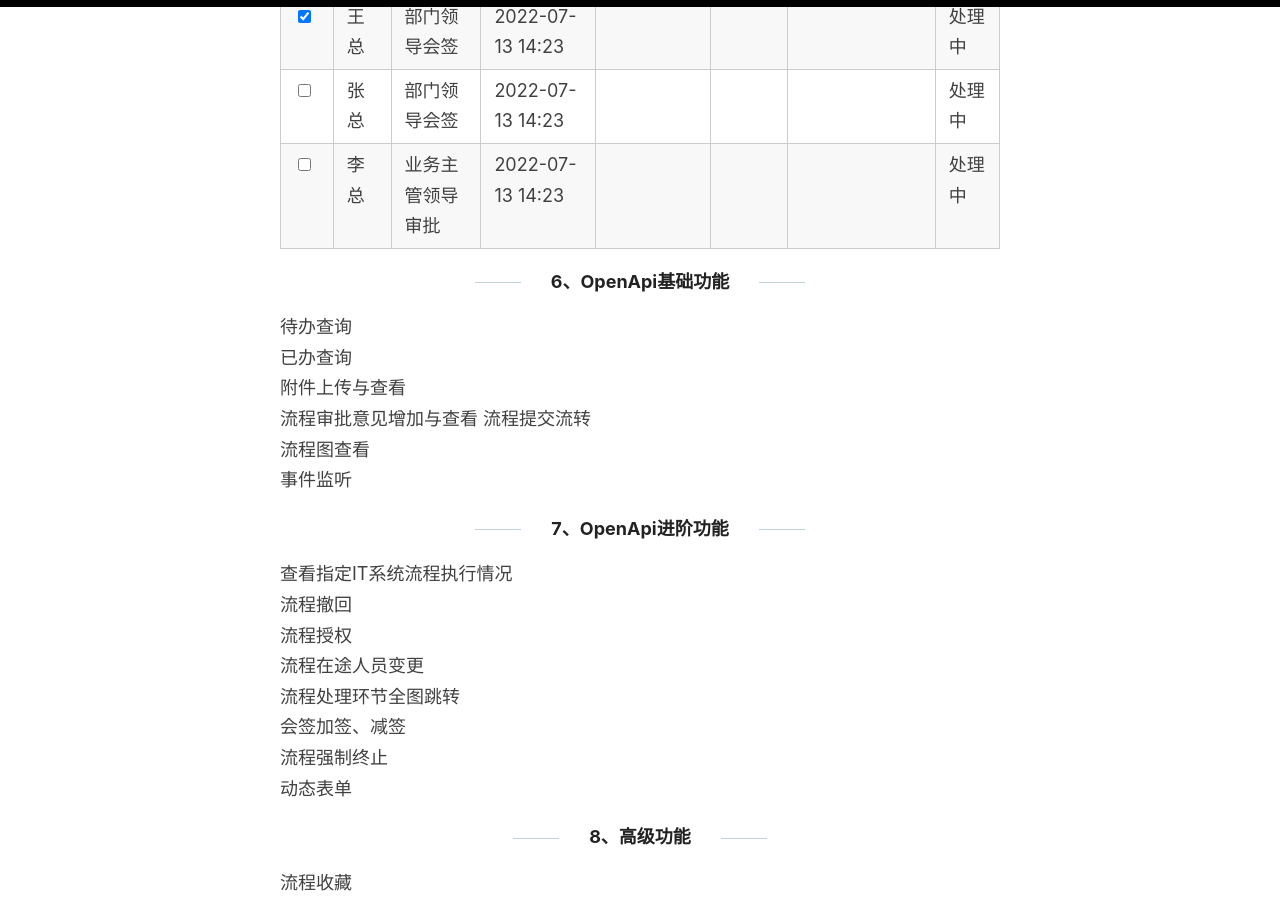
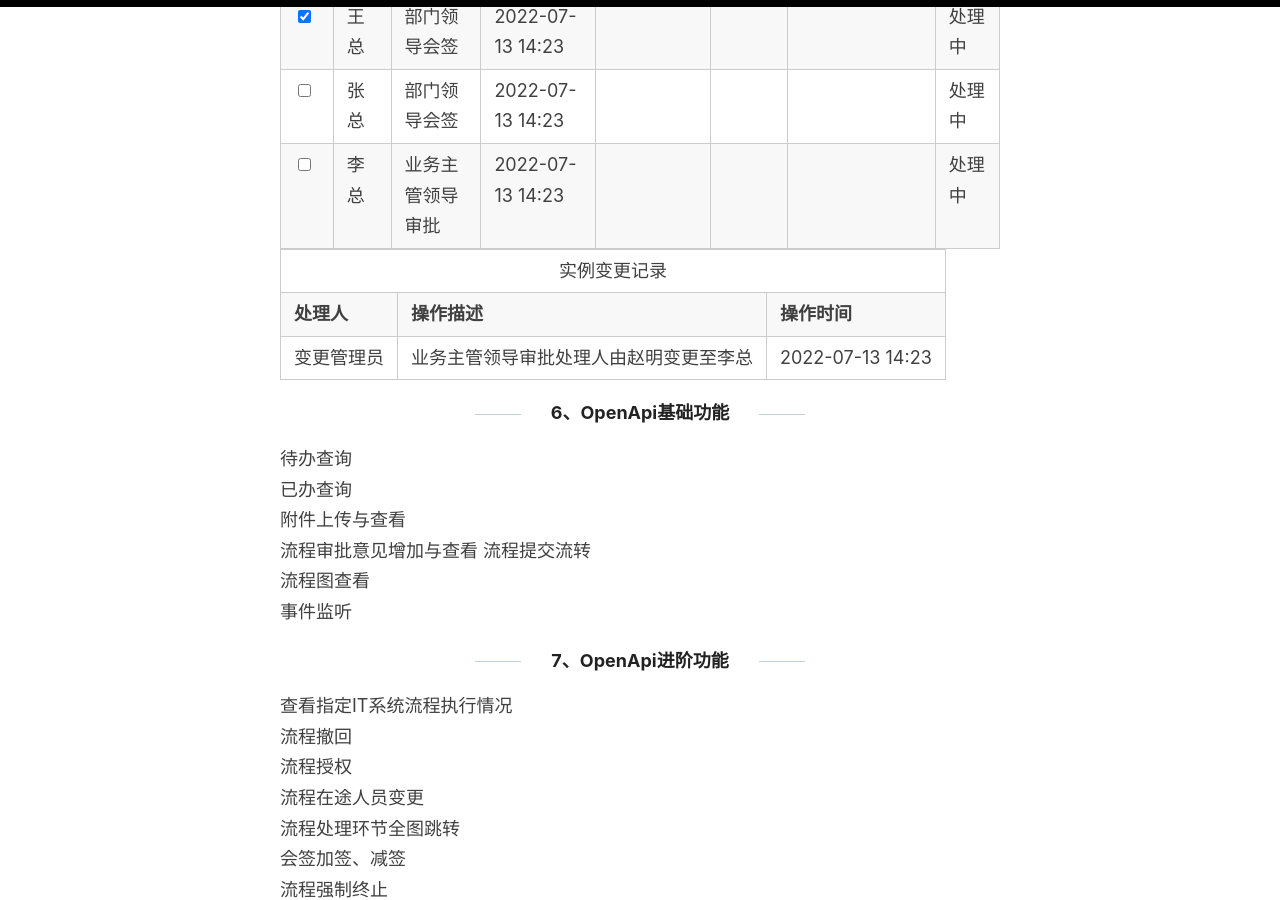
Before and after one commit to mytcc/book, a Jekyll site: the page built from _posts/2022-07-19-工作流平台简要设计.md, in a window 1280 px wide and 900 px high, scrolled down 2180 px. Built offline with Jekyll 4.4.1, drawn with Linux system fonts in a browser that asks for light colours.

Commit message:
Update 2022-07-19-工作流平台简要设计.md

```diff
--- a/_posts/2022-07-19-工作流平台简要设计.md
+++ b/_posts/2022-07-19-工作流平台简要设计.md
@@ -111,6 +111,18 @@ excerpt: 工作流平台简要设计，实现业务与工作流系统解耦，
 </tr>
 </table>
 
+<table>
+<tr>
+<td colspan="9" style="text-align:center;">实例变更记录</td>
+</tr>
+<tr>
+<th>处理人</th><th>操作描述</th><th>操作时间</th>
+</tr>
+<tr>
+<td>变更管理员</td><td>业务主管领导审批处理人由赵明变更至李总</td><td>2022-07-13 14:23</td>
+</tr>
+</table>
+
 
 
 #### 6、**OpenApi基础功能**
```
